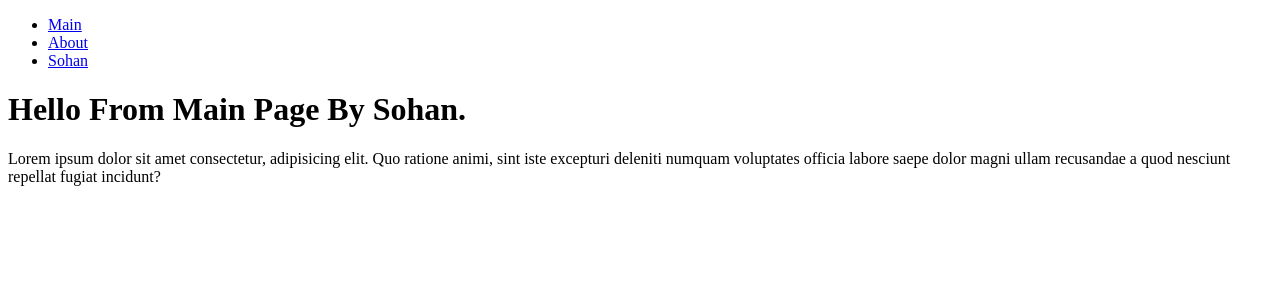
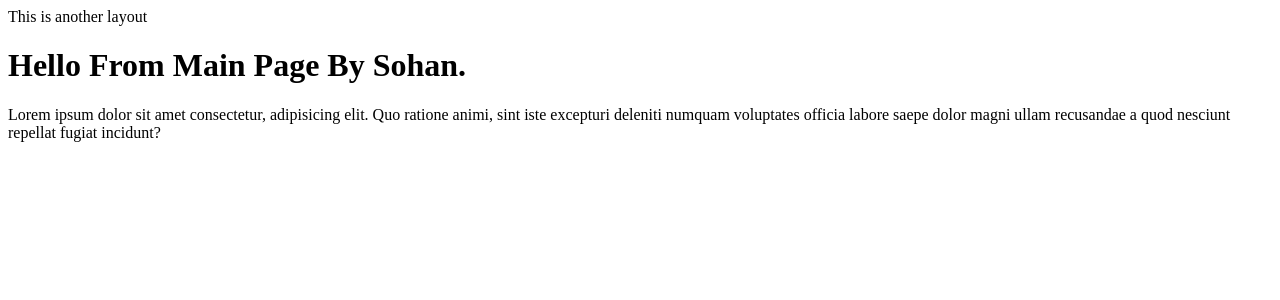
Before and after one commit to ProgrammerSohan/Nuxt-JS-Of-Sohan, a Nuxt app in the folder nuxt-blog/portfolio/: page / in a window 1280 px wide. Shown: the top 300 px of the page. Built offline with nearby package versions, Linux system fonts and the light colour scheme.

Commit message:
04.1_setting different layouts_a

```diff
--- a/nuxt-blog/portfolio/app.vue
+++ b/nuxt-blog/portfolio/app.vue
@@ -1,7 +1,11 @@
 <template>
 
-  <NuxtLayout>
+  <NuxtLayout :name="layout">
      <NuxtPage />
 
      </NuxtLayout>
 </template>
+<script setup>
+   const layout = 'another'
+
+</script>
--- /dev/null
+++ b/nuxt-blog/portfolio/layouts/another.vue
@@ -0,0 +1,6 @@
+<template>
+    <div>
+        <div>This is another layout</div>
+        <slot/>
+    </div>
+</template>
```
